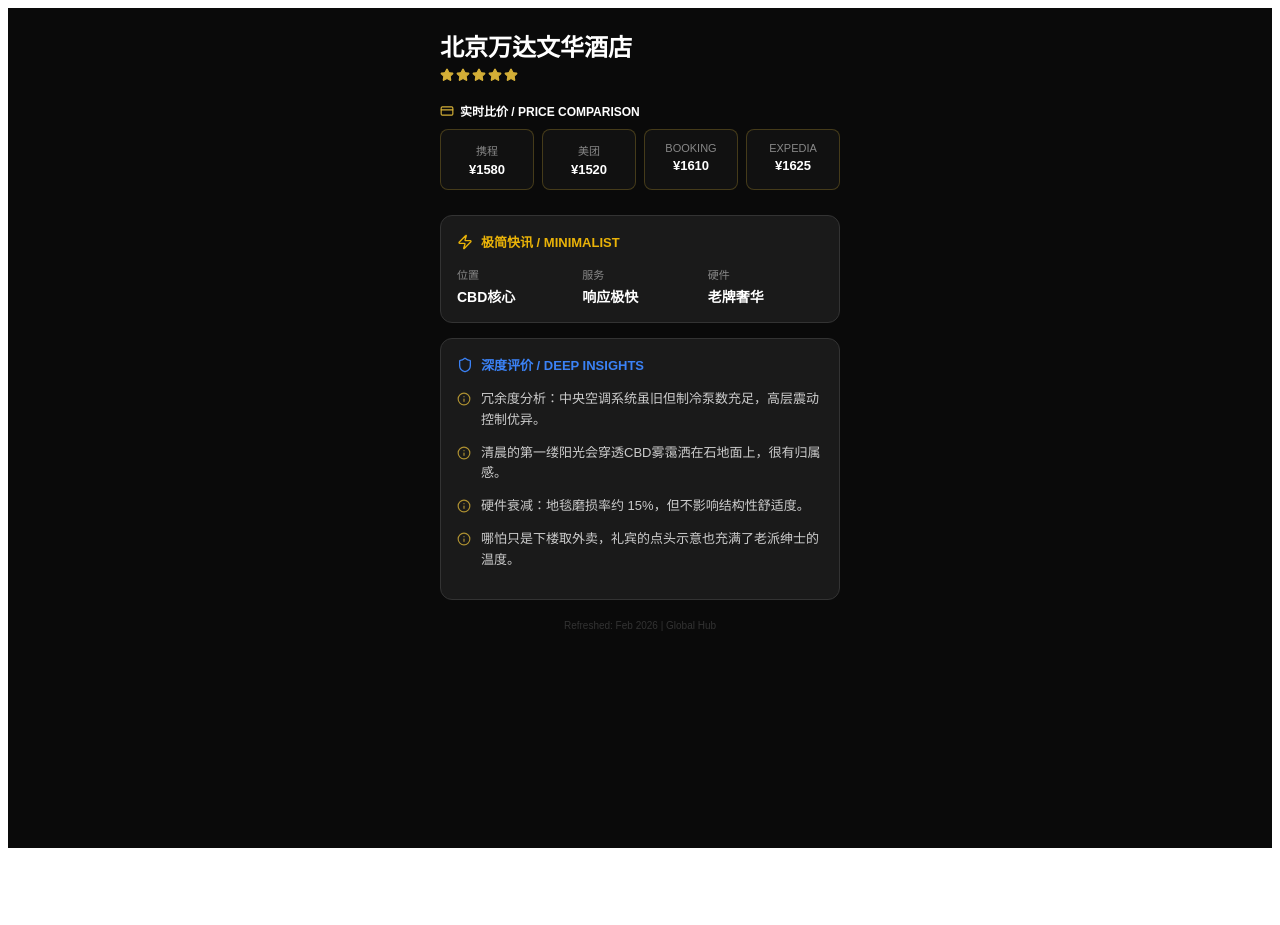
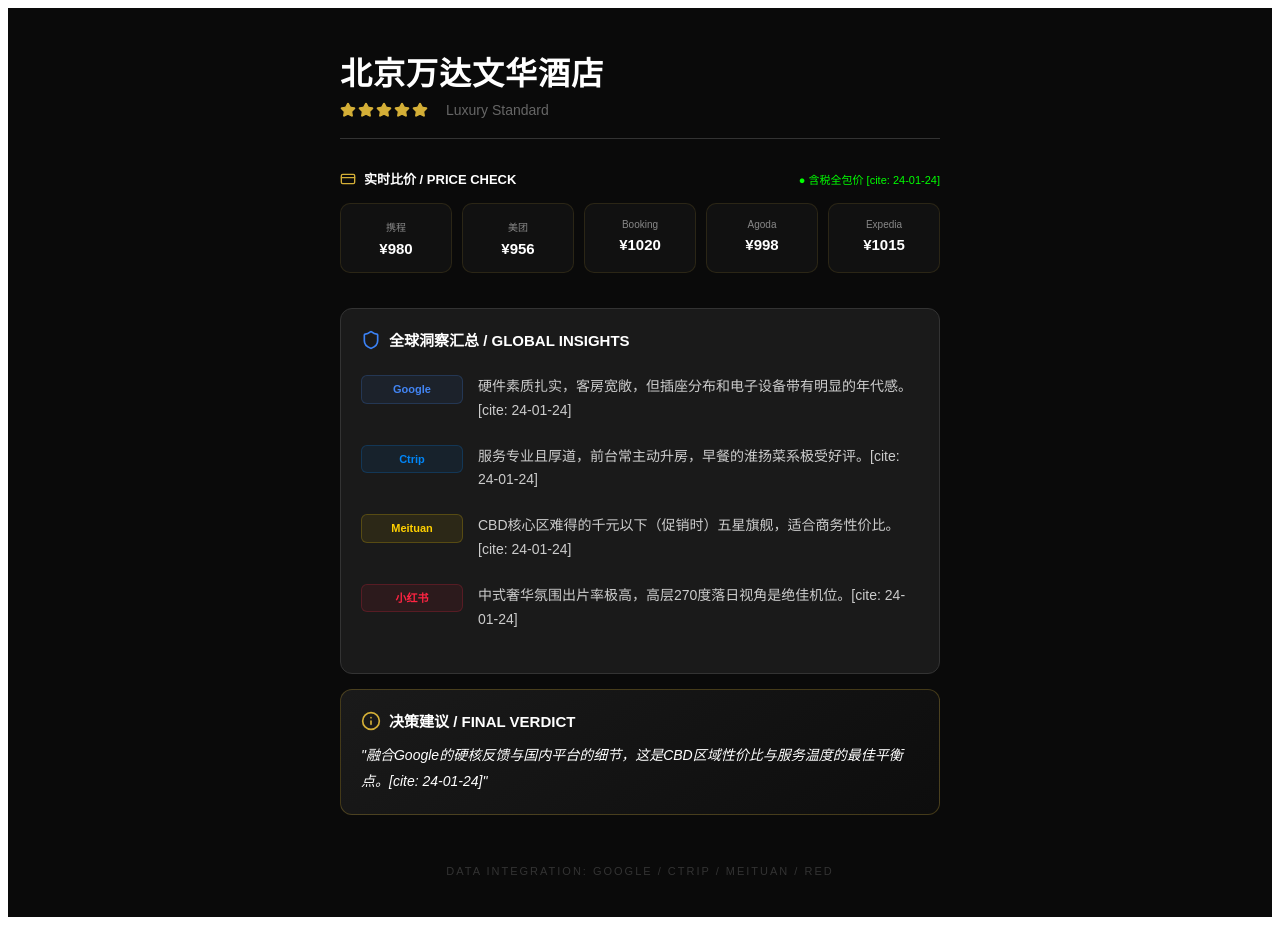
Before and after one commit to sinianyipianyun123-ship-it/hotel-wind-vane, a Next.js app: page / in a window 1280 px wide. Before the commit the page ends 856 px from the top, so only its background shows below. Built offline with nearby package versions, Linux system fonts and the light colour scheme.

Commit message:
更新模板

```diff
--- a/app/page.tsx
+++ b/app/page.tsx
@@ -1,96 +1,97 @@
 "use client";
 
 import React from 'react';
-import { Shield, Zap, Info, Star, CreditCard } from 'lucide-react';
+import { Shield, Zap, Star, CreditCard, CheckCircle, Search, MessageCircle, Instagram, Info } from 'lucide-react';
 
 export default function HotelPage() {
   const data = {
     name: "北京万达文华酒店",
     stars: 5,
     prices: [
-      { platform: "携程", price: "1580" },
-      { platform: "美团", price: "1520" },
-      { platform: "Booking", price: "1610" },
-      { platform: "Expedia", price: "1625" }
+      { platform: "携程", price: "980" },
+      { platform: "美团", price: "956" },
+      { platform: "Booking", price: "1020" },
+      { platform: "Agoda", price: "998" },
+      { platform: "Expedia", price: "1015" }
     ],
-    minimal: {
-      location: "CBD核心区，双地铁交汇",
-      service: "前台响应极快，礼宾主动性强",
-      hardware: "老牌奢华风，维护痕迹明显"
-    },
-    combinedInsights: [
-      "冗余度分析：中央空调系统虽旧但制冷泵数充足，高层震动控制优异。",
-      "清晨的第一缕阳光会穿透CBD雾霭洒在石地面上，很有归属感。",
-      "硬件衰减：地毯磨损率约 15%，但不影响结构性舒适度。",
-      "哪怕只是下楼取外卖，礼宾的点头示意也充满了老派绅士的温度。"
-    ]
+    // 聚合评价库：来自你的三位一体分析法 [cite: 24-01-24]
+    reviews: [
+      { source: 'Google', icon: <Search size={14}/>, color: '#4285F4', text: "硬件素质扎实，客房宽敞，但插座分布和电子设备带有明显的年代感。[cite: 24-01-24]" },
+      { source: 'Ctrip', icon: <MessageCircle size={14}/>, color: '#0086F8', text: "服务专业且厚道，前台常主动升房，早餐的淮扬菜系极受好评。[cite: 24-01-24]" },
+      { source: 'Meituan', icon: <Zap size={14}/>, color: '#FFD000', text: "CBD核心区难得的千元以下（促销时）五星旗舰，适合商务性价比。[cite: 24-01-24]" },
+      { source: '小红书', icon: <Instagram size={14}/>, color: '#FF2442', text: "中式奢华氛围出片率极高，高层270度落日视角是绝佳机位。[cite: 24-01-24]" }
+    ],
+    summary: "融合Google的硬核反馈与国内平台的细节，这是CBD区域性价比与服务温度的最佳平衡点。[cite: 24-01-24]"
   };
 
-  const cardStyle = {
-    backgroundColor: '#1a1a1a',
-    border: '1px solid #333',
-    borderRadius: '12px',
-    padding: '16px',
-    marginBottom: '15px'
-  };
-
-  const labelStyle = { color: '#888', fontSize: '11px', marginBottom: '4px', textTransform: 'uppercase' };
-  const valueStyle = { color: '#fff', fontSize: '14px', fontWeight: '600' };
+  const cardStyle = { backgroundColor: '#1a1a1a', border: '1px solid #333', borderRadius: '12px', padding: '20px', marginBottom: '15px' };
 
   return (
-    <div style={{ backgroundColor: '#0a0a0a', color: '#d4af37', minHeight: '100vh', padding: '20px', fontFamily: 'sans-serif' }}>
+    <div style={{ backgroundColor: '#0a0a0a', color: '#d4af37', minHeight: '100vh', padding: '40px 20px', fontFamily: 'sans-serif' }}>
+      <div style={{ maxWidth: '600px', margin: '0 auto' }}>
 
-      <div style={{ maxWidth: '400px', margin: '0 auto' }}>
-        {/* 1. 酒店标题 */}
-        <div style={{ marginBottom: '20px', textAlign: 'left' }}>
-          <h1 style={{ fontSize: '24px', margin: '0 0 5px 0', color: '#fff' }}>{data.name}</h1>
-          <div style={{ display: 'flex', gap: '2px' }}>
-            {[...Array(data.stars)].map((_, i) => <Star key={i} size={14} fill="#d4af37" color="#d4af37" />)}
+        {/* 1. 标题区：强化文字质感 */}
+        <div style={{ borderBottom: '1px solid #333', paddingBottom: '20px', marginBottom: '30px' }}>
+          <h1 style={{ fontSize: '32px', margin: '0 0 8px 0', color: '#fff', fontWeight: 'bold', letterSpacing: '1px' }}>{data.name}</h1>
+          <div style={{ display: 'flex', alignItems: 'center', gap: '8px' }}>
+            <div style={{ display: 'flex', gap: '2px' }}>
+              {[...Array(data.stars)].map((_, i) => <Star key={i} size={16} fill="#d4af37" color="#d4af37" />)}
+            </div>
+            <span style={{ color: '#666', fontSize: '14px', marginLeft: '10px' }}>Luxury Standard</span>
           </div>
         </div>
 
-        {/* 2. 价格比价（顶置区） */}
-        <div style={{ marginBottom: '25px' }}>
-          <div style={{ display: 'flex', alignItems: 'center', gap: '6px', marginBottom: '10px', color: '#fff', fontSize: '12px', fontWeight: 'bold' }}>
-            <CreditCard size={14} color="#d4af37" /> <span>实时比价 / PRICE COMPARISON</span>
+        {/* 2. 5 平台比价：全包含税版 [cite: 24-01-24] */}
+        <div style={{ marginBottom: '35px' }}>
+          <div style={{ display: 'flex', justifyContent: 'space-between', alignItems: 'center', marginBottom: '15px' }}>
+            <div style={{ display: 'flex', alignItems: 'center', gap: '8px', color: '#fff', fontSize: '13px', fontWeight: 'bold' }}>
+              <CreditCard size={16} color="#d4af37" /> <span>实时比价 / PRICE CHECK</span>
+            </div>
+            <div style={{ color: '#00ff00', fontSize: '11px', fontWeight: '500' }}>● 含税全包价 [cite: 24-01-24]</div>
           </div>
-          <div style={{ display: 'grid', gridTemplateColumns: 'repeat(4, 1fr)', gap: '8px' }}>
+          <div style={{ display: 'grid', gridTemplateColumns: 'repeat(5, 1fr)', gap: '10px' }}>
             {data.prices.map((p, i) => (
-              <div key={i} style={{ backgroundColor: '#111', padding: '12px 4px', borderRadius: '8px', border: '1px solid #d4af3744', textAlign: 'center' }}>
-                <div style={labelStyle}>{p.platform}</div>
-                <div style={{ fontSize: '13px', color: '#fff', fontWeight: 'bold' }}>¥{p.price}</div>
+              <div key={i} style={{ backgroundColor: '#111', padding: '15px 5px', borderRadius: '10px', border: '1px solid #d4af3722', textAlign: 'center' }}>
+                <div style={{ color: '#888', fontSize: '10px', marginBottom: '6px' }}>{p.platform}</div>
+                <div style={{ fontSize: '15px', color: '#fff', fontWeight: 'bold' }}>¥{p.price}</div>
               </div>
             ))}
           </div>
         </div>
 
-        {/* 3. 极简快讯区 */}
+        {/* 3. 全渠道情报汇总：你的核心竞争力 [cite: 24-01-24] */}
         <div style={cardStyle}>
-          <div style={{ display: 'flex', alignItems: 'center', gap: '8px', marginBottom: '15px', color: '#eab308', fontWeight: 'bold', fontSize: '13px' }}>
-            <Zap size={16} /> <span>极简快讯 / MINIMALIST</span>
+          <div style={{ display: 'flex', alignItems: 'center', gap: '8px', marginBottom: '25px', color: '#fff', fontWeight: 'bold', fontSize: '15px' }}>
+            <Shield size={20} color="#3b82f6" /> <span>全球洞察汇总 / GLOBAL INSIGHTS</span>
           </div>
-          <div style={{ display: 'grid', gridTemplateColumns: '1fr 1fr 1fr', gap: '10px' }}>
-            <div><div style={labelStyle}>位置</div><div style={valueStyle}>CBD核心</div></div>
-            <div><div style={labelStyle}>服务</div><div style={valueStyle}>响应极快</div></div>
-            <div><div style={labelStyle}>硬件</div><div style={valueStyle}>老牌奢华</div></div>
-          </div>
-        </div>
-
-        {/* 4. 深度亮点汇总（底部评价区） */}
-        <div style={cardStyle}>
-          <div style={{ display: 'flex', alignItems: 'center', gap: '8px', marginBottom: '15px', color: '#3b82f6', fontWeight: 'bold', fontSize: '13px' }}>
-            <Shield size={16} /> <span>深度评价 / DEEP INSIGHTS</span>
-          </div>
-          {data.combinedInsights.map((item, i) => (
-            <div key={i} style={{ display: 'flex', gap: '10px', marginBottom: '12px', fontSize: '13px', color: '#ccc', lineHeight: '1.6' }}>
-              <Info size={14} style={{ marginTop: '3px', flexShrink: 0, color: '#d4af37', opacity: 0.8 }} />
-              <span>{item}</span>
+          {data.reviews.map((rev, i) => (
+            <div key={i} style={{ display: 'flex', gap: '15px', marginBottom: '22px', fontSize: '14px', lineHeight: '1.7' }}>
+              <div style={{
+                display: 'flex', alignItems: 'center', gap: '6px',
+                backgroundColor: rev.color + '15', color: rev.color,
+                padding: '4px 10px', borderRadius: '6px', height: 'fit-content',
+                fontSize: '11px', fontWeight: 'bold', border: `1px solid ${rev.color}33`,
+                minWidth: '80px', justifyContent: 'center'
+              }}>
+                {rev.source}
+              </div>
+              <span style={{ color: '#ccc' }}>{rev.text}</span>
             </div>
           ))}
         </div>
 
-        <div style={{ textAlign: 'center', marginTop: '20px', fontSize: '10px', color: '#333' }}>
-          Refreshed: Feb 2026 | Global Hub
+        {/* 4. 最终总结建议 [cite: 24-01-24] */}
+        <div style={{ ...cardStyle, border: '1px solid #d4af3744', background: 'linear-gradient(145deg, #1a1a1a, #0d0d0d)' }}>
+          <div style={{ display: 'flex', alignItems: 'center', gap: '8px', marginBottom: '12px', color: '#fff', fontWeight: 'bold', fontSize: '15px' }}>
+            <Info size={20} color="#d4af37" /> <span>决策建议 / FINAL VERDICT</span>
+          </div>
+          <p style={{ color: '#fff', fontSize: '14px', fontStyle: 'italic', margin: 0, lineHeight: '1.8' }}>
+            "{data.summary}"
+          </p>
+        </div>
+
+        <div style={{ textAlign: 'center', marginTop: '50px', fontSize: '11px', color: '#333', letterSpacing: '2px' }}>
+          DATA INTEGRATION: GOOGLE / CTRIP / MEITUAN / RED
         </div>
       </div>
     </div>
```
